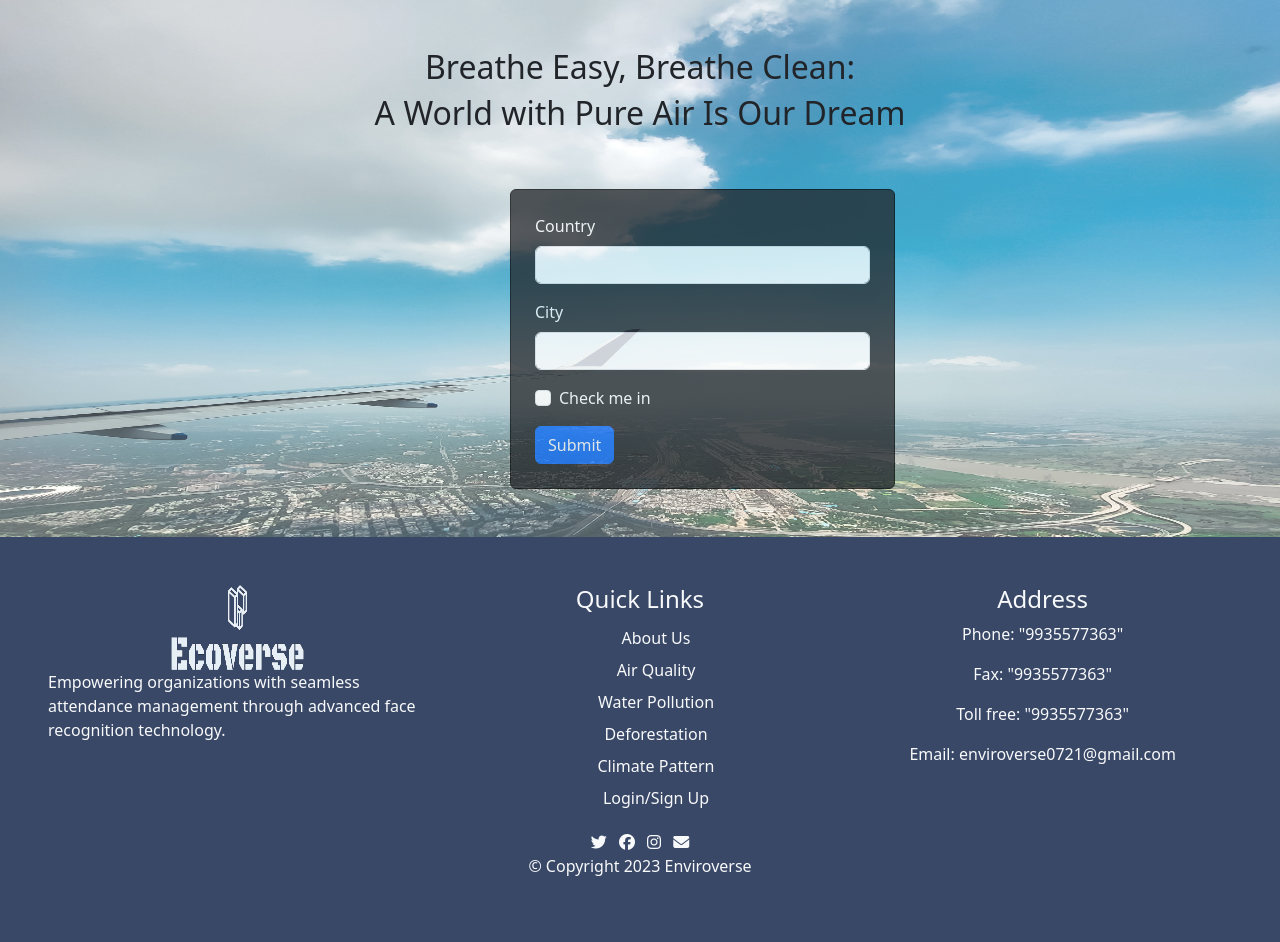
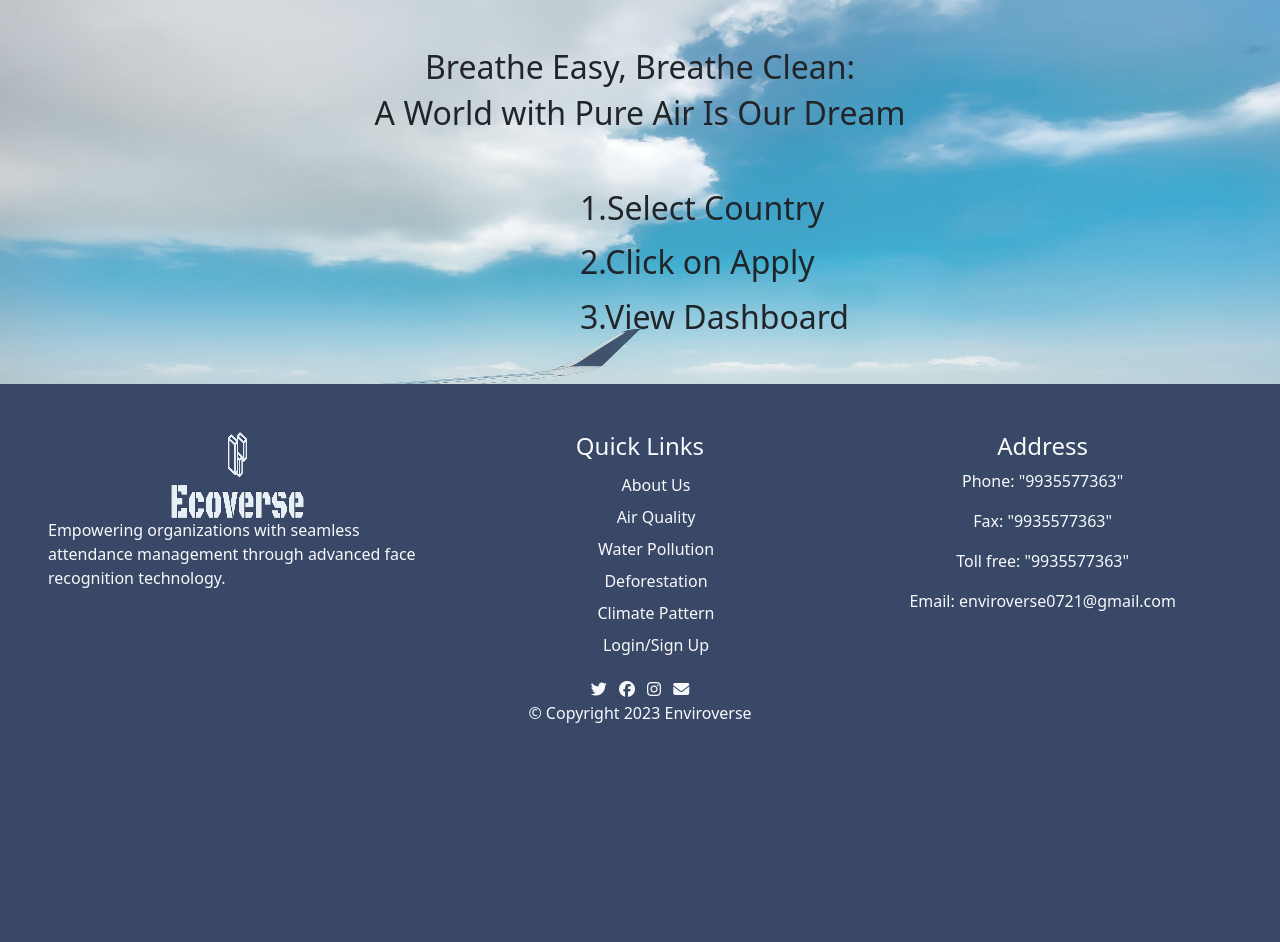
Before and after one commit to Simran-07-2002/EcoTech, a Flask app: page /air in a window 1280 px wide. Shown: the part 56-998 px from the top of the page. After the commit the page ends 779 px from the top, so only its background shows below. Run offline with Flask 3, Linux system fonts and the light colour scheme; some libraries are stand-ins or nearby versions.

Commit message:
air.html

```diff
--- a/EcoTech/templates/air.html
+++ b/EcoTech/templates/air.html
@@ -46,28 +46,13 @@
             </div>
             <div class="justify-content-center align-items-center" style="margin-left: 510px;">
 
+           <div class="desc" style="padding-left: 70px;">
+            <h2><p>1.Select Country</p>
+            <p>2.Click on Apply</p>
+            <p>3.View Dashboard</p></h2>
+           </div>
 
 
-            <div class="col-lg-6  ">
-
-                <form class="border border-black rounded p-4 bg-dark text-light opacity-75" >
-                    <div class="mb-3">
-                        <label for="exampleInputEmail1" class="form-label">Country</label>
-                        <input type="text" class="form-control" id="exampleInputEmail1" aria-describedby="emailHelp">
-                        <!-- <div id="emailHelp" class="form-text">We'll never share your email with anyone else.</div> -->
-                    </div>
-                    <div class="mb-3">
-                        <label for="exampleInputPassword1" class="form-label">City</label>
-                        <input type="text" class="form-control" id="exampleInputPassword1">
-                    </div>
-                    <div class="mb-3 form-check">
-                        <input type="checkbox" class="form-check-input" id="exampleCheck1">
-                        <label class="form-check-label" for="exampleCheck1">Check me in</label>
-                    </div>
-                    <button type="submit" class="btn btn-primary">Submit</button>
-                </form>
-
-            </div>
         </div>
 
 
```
